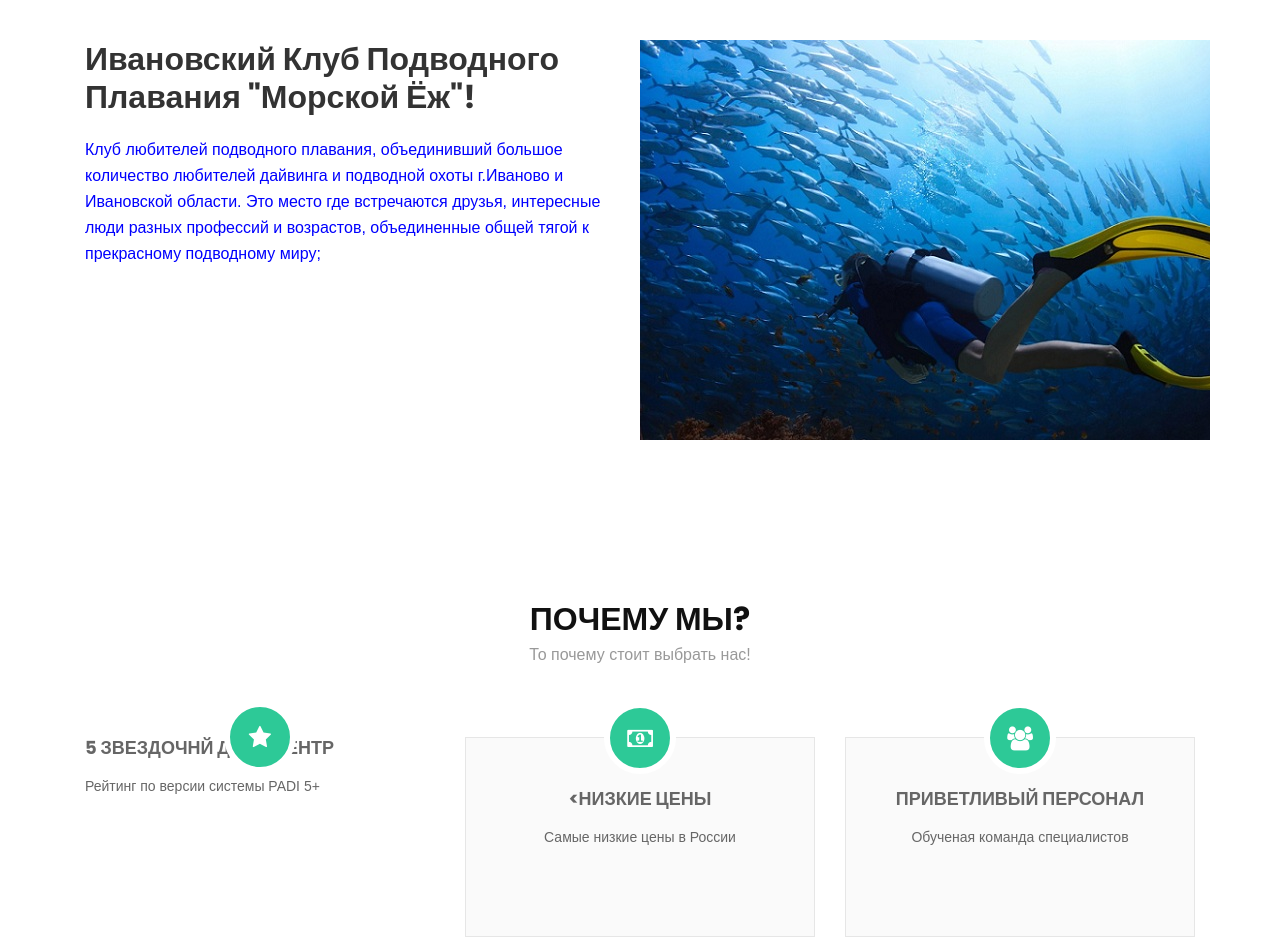
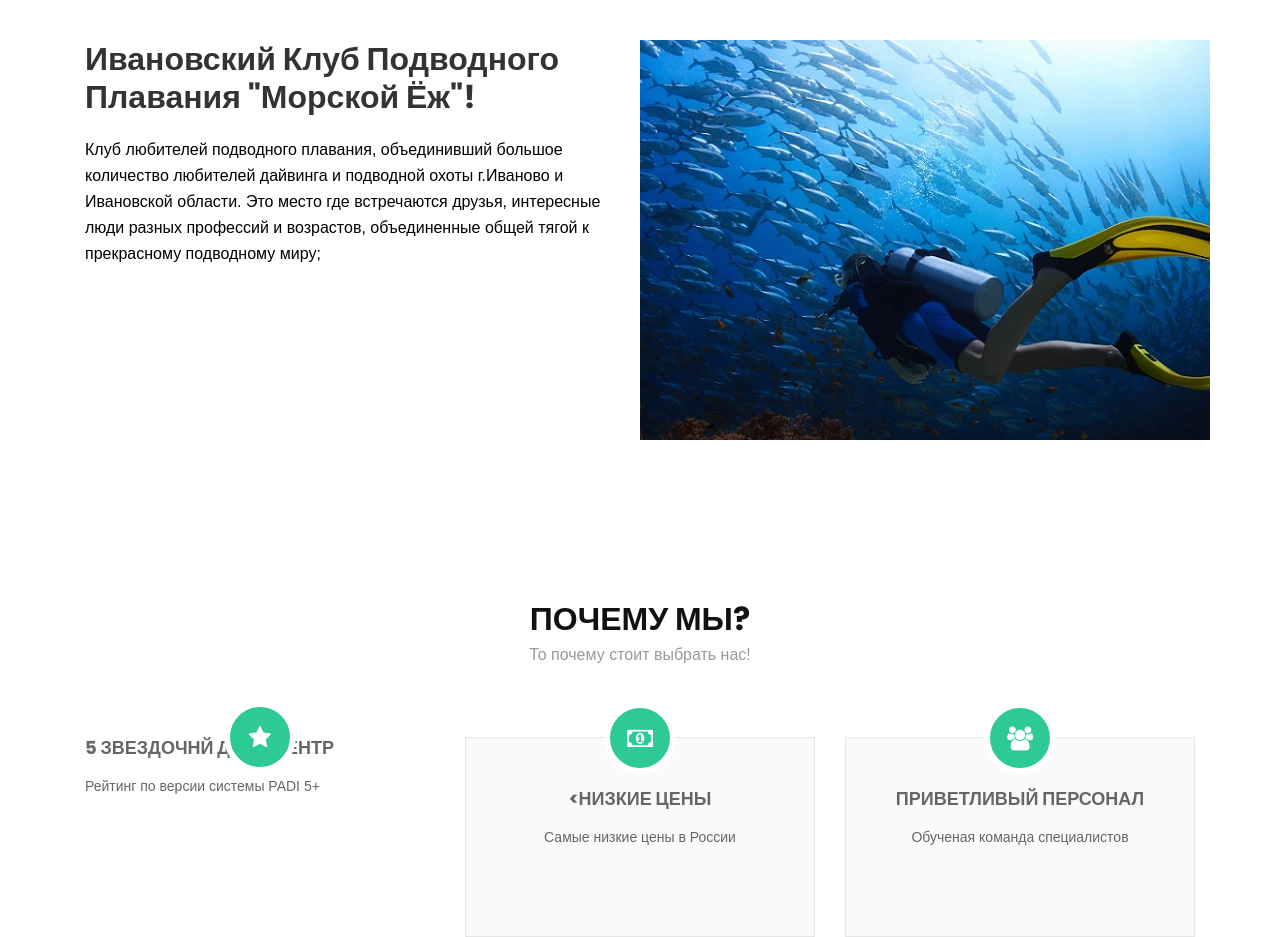
Before and after one commit to Volferus/Volferus.github.io, a plain HTML site: page index.html in a window 1280 px wide. Shown: the part 840-1777 px from the top of the page. Drawn offline with Linux system fonts and the light colour scheme.

Commit message:
Update index.html

```diff
--- a/index.html
+++ b/index.html
@@ -76,7 +76,8 @@
           <div class="col-lg-6 content order-lg-1 order-2">
             <h2 class="title">Ивановский Клуб Подводного Плавания
 "Морской Ёж"! </h2>
-            <p style="color:blue;style="font-size:50px>
+            <p style="color:black;style="font-size:50px>
+
  Клуб любителей подводного плавания, объединивший большое количество любителей дайвинга и подводной охоты г.Иваново и Ивановской области.
  Это место где встречаются друзья, интересные люди разных профессий и возрастов, объединенные общей тягой к прекрасному подводному миру;
             </p>
```
